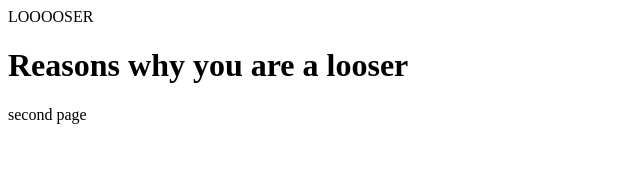
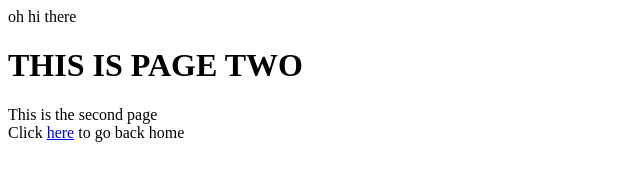
Before and after one commit to Hutabaratyakob/Hutabaratyakob.github.io, a plain HTML site: page second_page.html in a window 1280 px wide. Shown: the whole page, without its empty margins (0-640 px from the left). Drawn offline with Linux system fonts and the light colour scheme.

Commit message:
PART1CHANGES

```diff
--- a/second_page.html
+++ b/second_page.html
@@ -1,8 +1,10 @@
 <html>
-<head>LOOOOSER</head>
-<h1> Reasons why you are a looser </h1>
+<head>oh hi there</head>
+<h1> THIS IS PAGE TWO </h1>
 <body>
-second page
+This is the second page
+</br>
+Click <a href="index.html"> here</a> to go back home
 </body>
 
 
```
